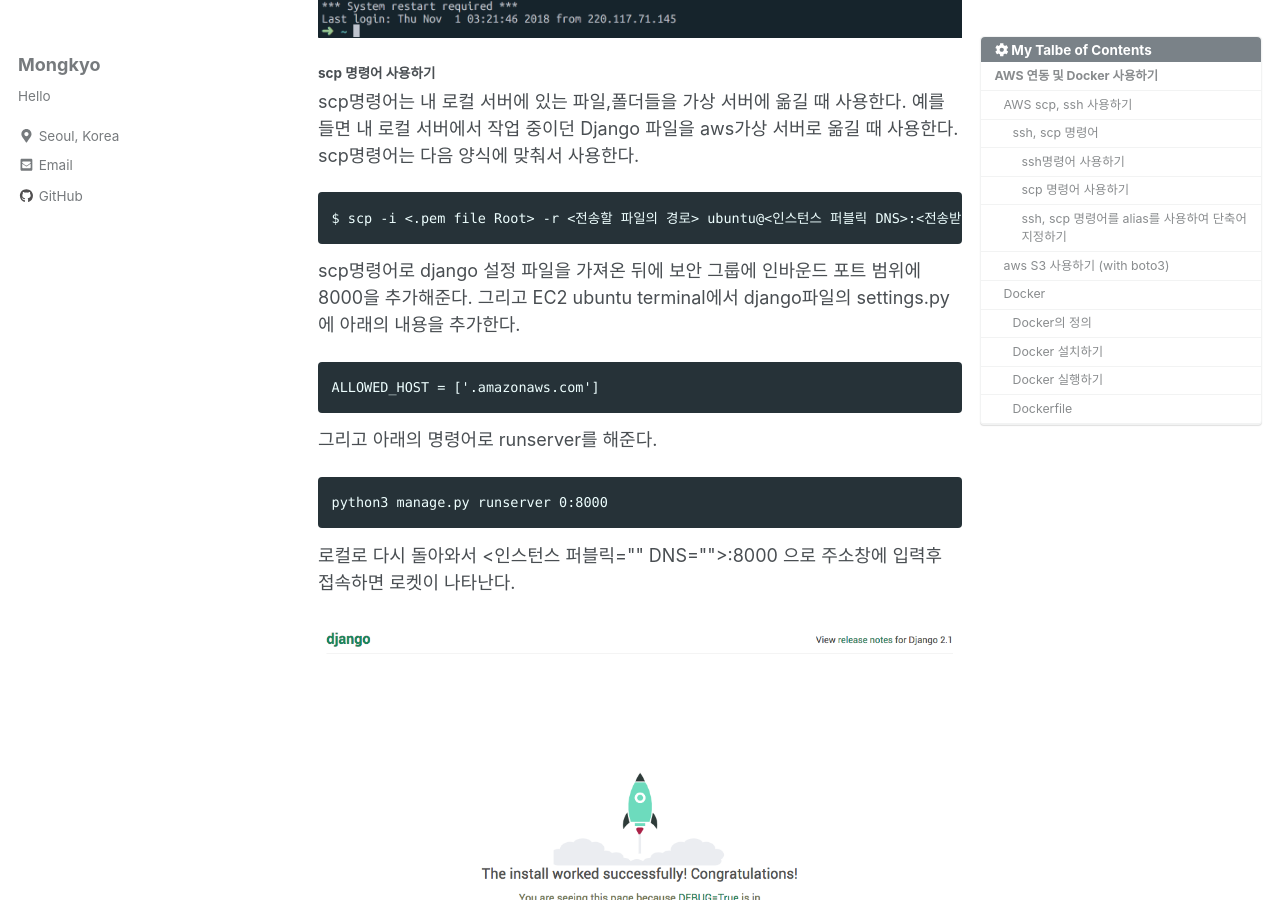
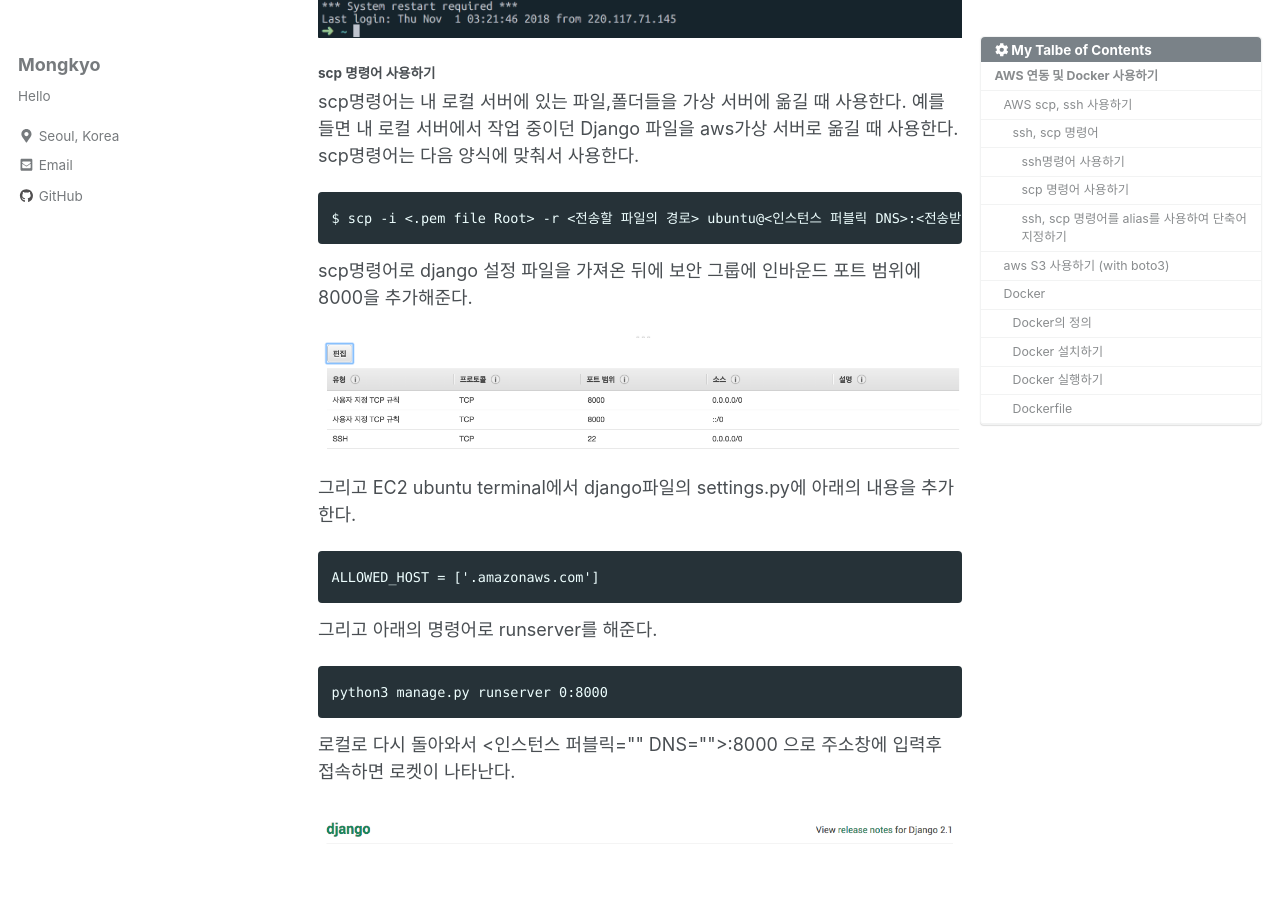
Before and after one commit to mongkyo/mongkyo.github.io, a Jekyll site: the page built from _posts/2018-11-01-Deploy-1.md, in a window 1280 px wide and 900 px high, scrolled down 2365 px. Built offline with Jekyll 4.4.1, drawn with Linux system fonts in a browser that asks for light colours; nearby versions of some CDN libraries.

Commit message:
deploy1 modified

```diff
--- a/_posts/2018-11-01-Deploy-1.md
+++ b/_posts/2018-11-01-Deploy-1.md
@@ -96,7 +96,11 @@ scp명령어는 내 로컬 서버에 있는 파일,폴더들을 가상 서버에
 
 	$ scp -i <.pem file Root> -r <전송할 파일의 경로> ubuntu@<인스턴스 퍼블릭 DNS>:<전송받을 aws가상 서버 경로>
 
-scp명령어로 django 설정 파일을 가져온 뒤에 보안 그룹에 인바운드 포트 범위에 8000을 추가해준다. 그리고  EC2 ubuntu terminal에서 django파일의 settings.py에 아래의 내용을 추가한다.
+scp명령어로 django 설정 파일을 가져온 뒤에 보안 그룹에 인바운드 포트 범위에 8000을 추가해준다.
+
+![포트 범위 추가](/assets/deploy/portsetting.png)
+
+그리고  EC2 ubuntu terminal에서 django파일의 settings.py에 아래의 내용을 추가한다.
 
 	ALLOWED_HOST = ['.amazonaws.com']
 
```
Also changed, not shown: assets/deploy/portsetting.png (added).
